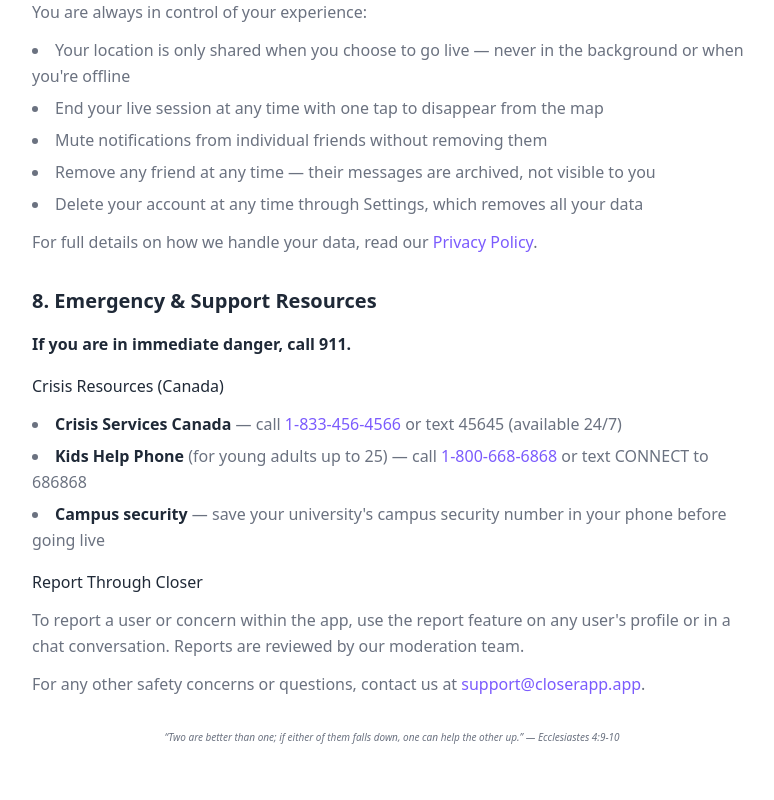
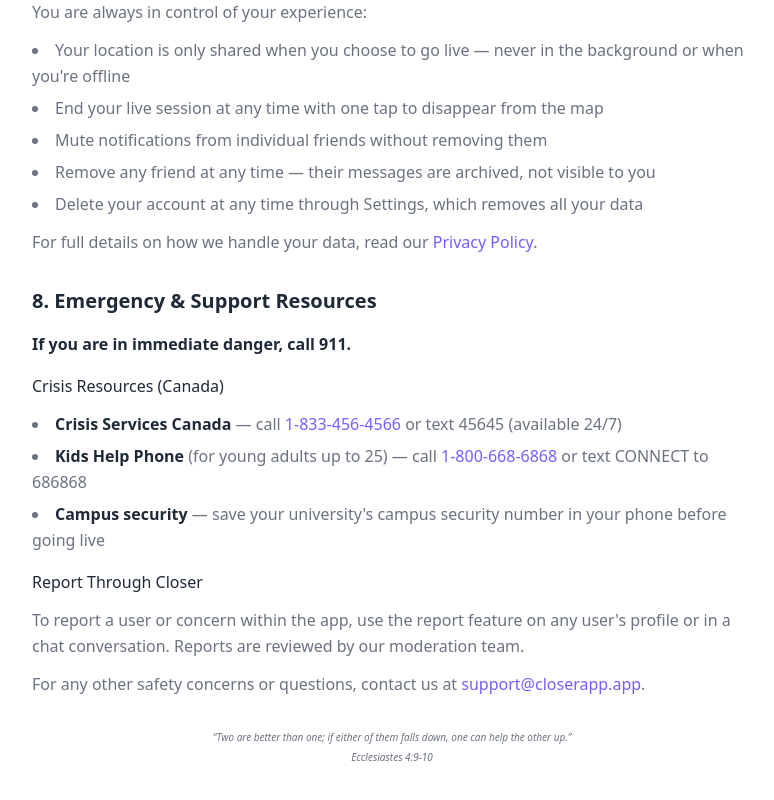
Before and after one commit to edwinmanalastas/closer-website, a Next.js app: page /safety in a window 1280 px wide. Shown: the part 3929-4729 px from the top of the page, without its empty margins (248-1022 px from the left). Built offline with nearby package versions, Linux system fonts and the light colour scheme.

Commit message:
style: split Bible verses into two lines — quote on top, reference below

```diff
--- a/app/community-guidelines/page.tsx
+++ b/app/community-guidelines/page.tsx
@@ -374,9 +374,10 @@ export default function CommunityGuidelines() {
         </p>
       </section>
 
-      <p className="text-muted text-[10px] italic text-center mt-6">
-        &ldquo;Let us consider how we may spur one another on toward love and good deeds, not giving up meeting together.&rdquo; &mdash; Hebrews 10:24-25
-      </p>
+      <div className="text-muted text-[10px] italic text-center mt-6">
+        <p>&ldquo;Let us consider how we may spur one another on toward love and good deeds, not giving up meeting together.&rdquo;</p>
+        <p className="mt-1">Hebrews 10:24-25</p>
+      </div>
     </LegalLayout>
   );
 }
--- a/app/safety/page.tsx
+++ b/app/safety/page.tsx
@@ -451,9 +451,10 @@ export default function SafetyTips() {
         </p>
       </section>
 
-      <p className="text-muted text-[10px] italic text-center mt-6">
-        &ldquo;Two are better than one; if either of them falls down, one can help the other up.&rdquo; &mdash; Ecclesiastes 4:9-10
-      </p>
+      <div className="text-muted text-[10px] italic text-center mt-6">
+        <p>&ldquo;Two are better than one; if either of them falls down, one can help the other up.&rdquo;</p>
+        <p className="mt-1">Ecclesiastes 4:9-10</p>
+      </div>
     </LegalLayout>
   );
 }
--- a/components/Footer.tsx
+++ b/components/Footer.tsx
@@ -47,9 +47,10 @@ export default function Footer() {
           <p className="text-muted text-xs">
             &copy; {new Date().getFullYear()} Closer. All rights reserved.
           </p>
-          <p className="text-muted text-[10px] italic mt-4">
-            &ldquo;As iron sharpens iron, so one person sharpens another.&rdquo; &mdash; Proverbs 27:17
-          </p>
+          <div className="text-muted text-[10px] italic mt-4">
+            <p>&ldquo;As iron sharpens iron, so one person sharpens another.&rdquo;</p>
+            <p className="mt-1">Proverbs 27:17</p>
+          </div>
         </div>
       </div>
     </footer>
```
